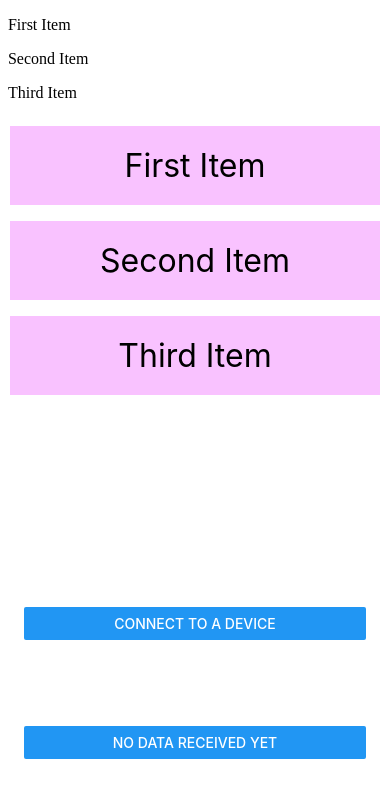
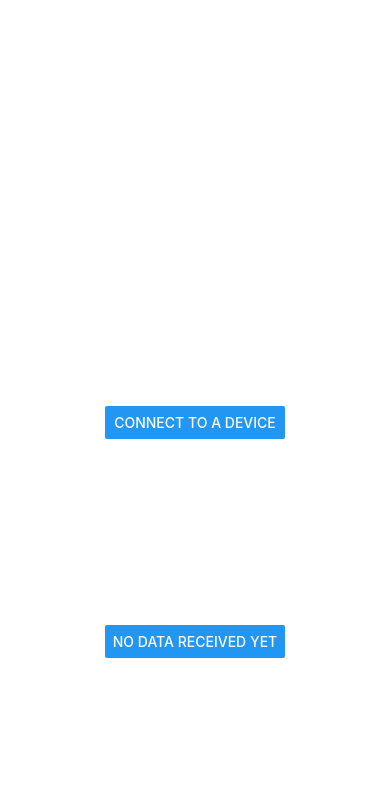
Before and after one commit to williamdjting/aqua-app, a React Native app: screen /pages1 in a window 390 px wide. Shown: the top 798 px of the page. Built offline with nearby package versions, Linux system fonts and the light colour scheme.

Commit message:
changes to props in pages-1 and data-button to map the passed in data

```diff
--- a/App.js
+++ b/App.js
@@ -1,24 +1,29 @@
-import { StatusBar } from 'expo-status-bar';
-import { StyleSheet, Text, View } from 'react-native';
-import Pages1 from './src/pages/Pages-1.js';
+import { StatusBar } from "expo-status-bar";
+import { StyleSheet, Text, View } from "react-native";
+import Pages1 from "./src/pages/Pages-1.js";
+import { NativeRouter, Route , Routes} from "react-router-native";
 
 export default function App() {
   return (
     <View style={styles.container}>
       {/* <Text>Open up App.js to start working on your app!</Text>
       <StatusBar style="auto" /> */}
-      <Pages1 />
+      {/* <NativeRouter>
+
+        {/* <Routes> */}
+          <Pages1/>
+          {/* <Route path="/pages1" component={Pages1} /> */}
+        {/* </Routes>
+      </NativeRouter> */}
     </View>
-
-
   );
 }
 
 const styles = StyleSheet.create({
   container: {
     flex: 1,
-    backgroundColor: '#fff',
-    alignItems: 'center',
-    justifyContent: 'center',
+    backgroundColor: "#fff",
+    alignItems: "center",
+    justifyContent: "center",
   },
 });
--- a/src/pages/Pages-1.js
+++ b/src/pages/Pages-1.js
@@ -11,20 +11,20 @@ import {
 import ConnectButton from "../components/Connect-Button";
 import DataButton from "../components/Data-Button";
 
-const DATA = [
-  {
-    id: "1",
-    title: "First Item",
-  },
-  {
-    id: "2",
-    title: "Second Item",
-  },
-  {
-    id: "3",
-    title: "Third Item",
-  },
-];
+// const DATA = [
+//   {
+//     id: "1",
+//     title: "First Item",
+//   },
+//   {
+//     id: "2",
+//     title: "Second Item",
+//   },
+//   {
+//     id: "3",
+//     title: "Third Item",
+//   },
+// ];
 
 const Item = ({ title }) => (
   <View style={styles.item}>
@@ -38,7 +38,7 @@ const Pages1 = () => {
   );
   const [receivedData, setReceivedData] = useState("No data received yet");
 
-  const [divList, setDivList] = useState([DATA]);
+  const [divList, setDivList] = useState([]);
 
   const printArrayElements = (array) => {
     array.forEach((element, index) => {
@@ -49,7 +49,11 @@ const Pages1 = () => {
 
 
   const addDivToList = () => {
-    const newDiv = <div key={divList.length}>New Div</div>;
+    // const newDiv = <div key={divList.length}>New Div</div>;
+    const newDiv = {
+      id: (divList.length + 1).toString(), // Generating a new ID based on array length
+      title: `New Item ${divList.length + 1}`, // Example title
+    };
     setDivList([...divList, newDiv]);
     printArrayElements(divList);
   };
@@ -79,16 +83,16 @@ const Pages1 = () => {
 
   return (
     <SafeAreaView style={styles.container}>
-      <div>
-      {DATA.map((item) => (
+      {/* <div>
+      {divList.map((item) => (
         <div key={item.id}>
           {/* Render each item */}
-          <p>{item.title}</p>
-        </div>
-      ))}
-    </div>
+          {/* <p>{item.title}</p> */}
+        {/* </div> */}
+      {/* // ))} */}
+    {/* </div> */}
       <FlatList
-        data={DATA}
+        data={divList}
         renderItem={({ item }) => <Item title={item.title} />}
         keyExtractor={(item) => item.id}
       />
```
Also changed, not shown: package.json (+5 -4 lines), 1 other file (tests, documents, lock files or other folders).
